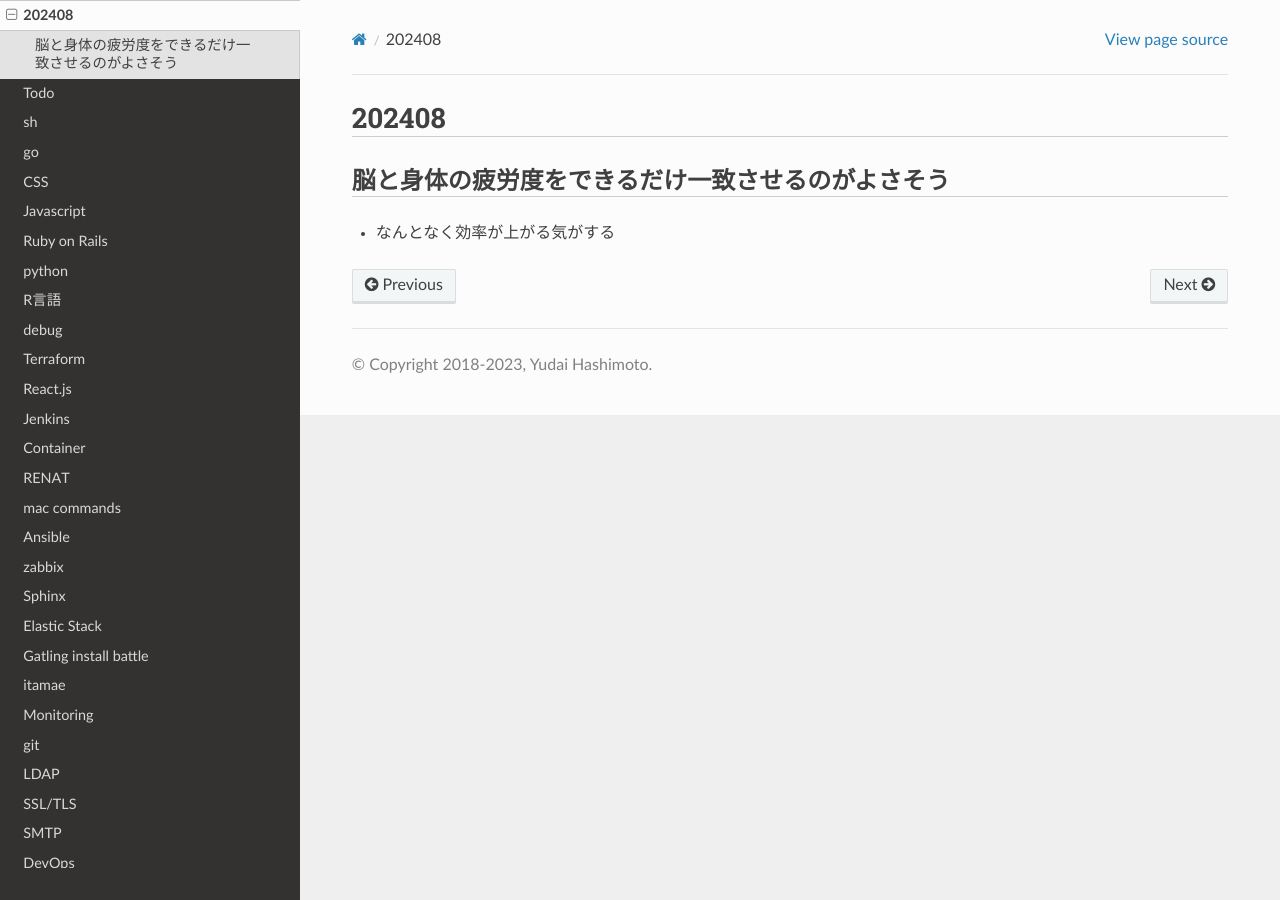
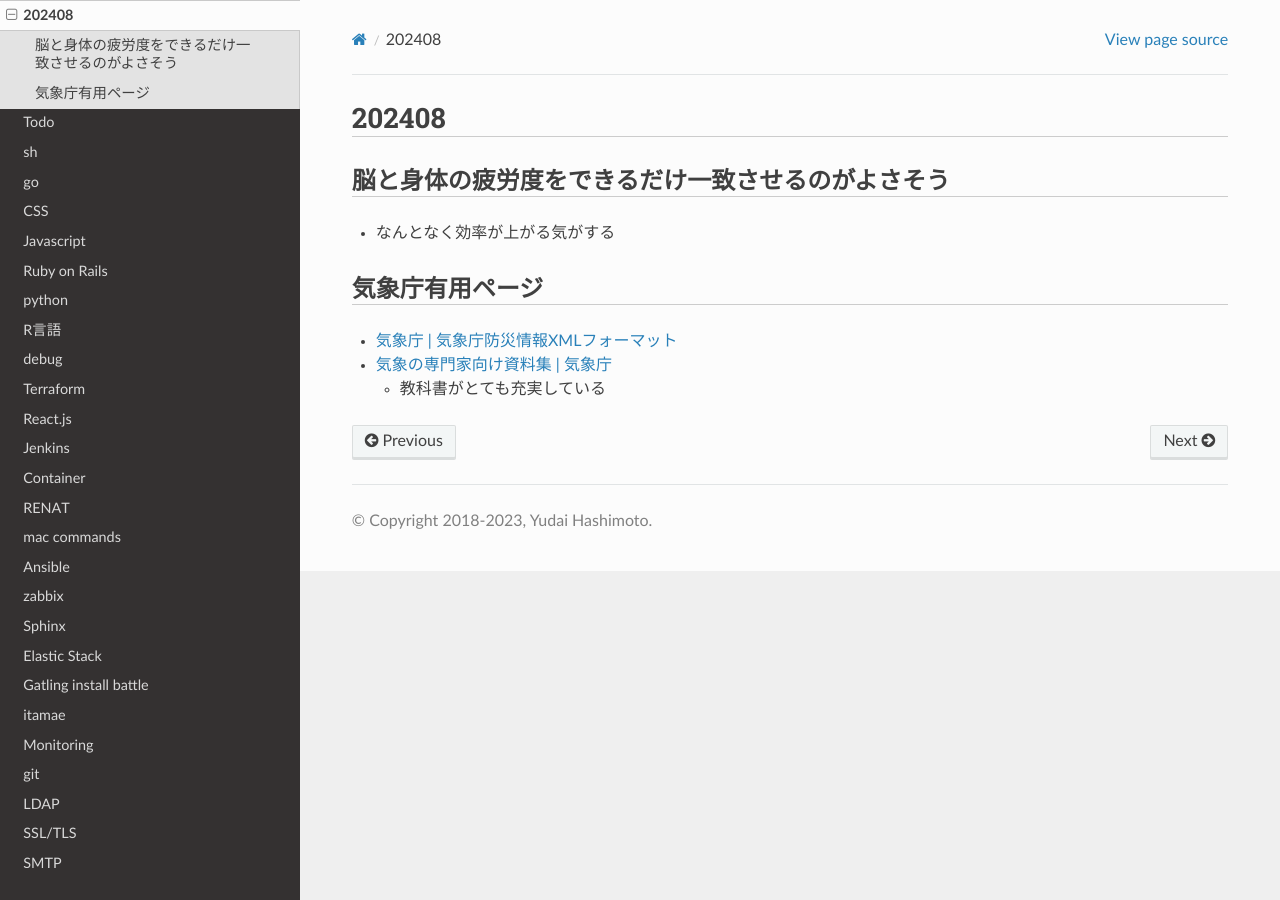
Before and after one commit to jp7fkf/JP7FKF-Warehouse, a Sphinx documentation site: the page built from source/dialy/202408.md, in a window 1280 px wide. Built offline with Sphinx 7.4.7 and the Read the Docs theme 2.0.0, drawn with Linux system fonts in a browser that asks for light colours.

Commit message:
2024-08-15 04:02:46 JST

```diff
--- a/source/dialy/202408.md
+++ b/source/dialy/202408.md
@@ -2,3 +2,8 @@
 
 ## 脳と身体の疲労度をできるだけ一致させるのがよさそう
 - なんとなく効率が上がる気がする
+
+## 気象庁有用ページ
+- [気象庁 | 気象庁防災情報XMLフォーマット](https://xml.kishou.go.jp/index.html)
+- [気象の専門家向け資料集 | 気象庁](https://www.jma.go.jp/jma/kishou/know/expert/index.html)
+  - 教科書がとても充実している
```
